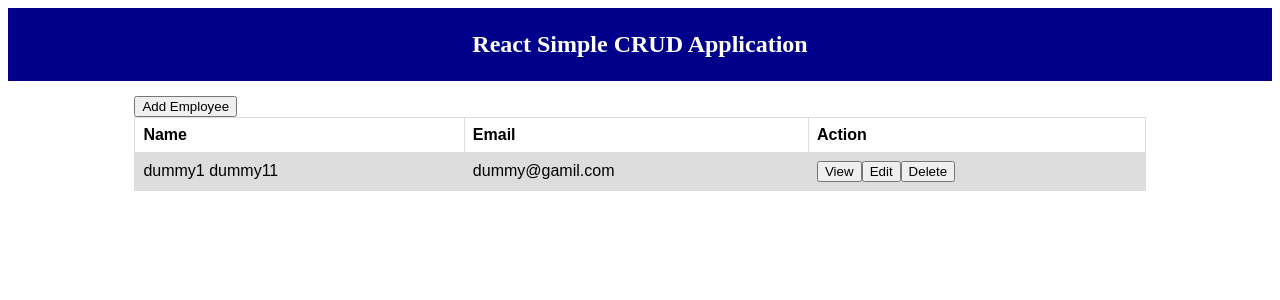
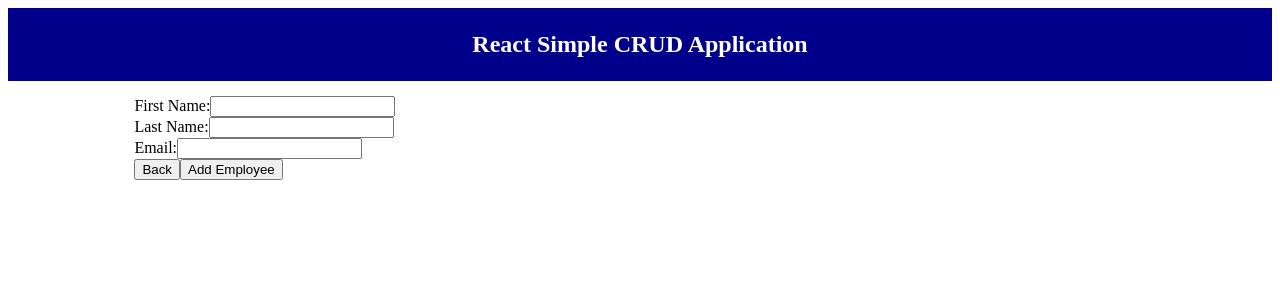
Before and after one commit to ruxsara/CRUD, a React (Vite) app: page / in a window 1280 px wide. Both pictures are taken after a click on the button "Add Employee". Shown: the top 300 px of the page. Built offline with nearby package versions, Linux system fonts and the light colour scheme.

Commit message:
Feat: created EmployeeForm.style.css

```diff
--- a/src/Components/AddEmployee.tsx
+++ b/src/Components/AddEmployee.tsx
@@ -1,5 +1,34 @@
-export const AddEmployee=()=>{
+type Props={
+
+    onBackBtnClick: ()=> void
+}
+
+
+export const AddEmployee=(props:Props)=>{
+    const {onBackBtnClick}=props;
     return (
-        <div></div>
+        <>
+        <form >
+            <div>
+            <label htmlFor=""> First Name:</label>
+            <input type="text" />
+            </div>
+
+            <div>
+            <label htmlFor=""> Last Name:</label>
+            <input type="text" />
+            </div>
+
+            <div>
+            <label htmlFor="">Email:</label>
+            <input type="text" />
+            </div>
+
+            <div>
+            <input type="button" value='Back' onClick={onBackBtnClick} />
+            <input type="submit" value="Add Employee" />
+            </div>
+        </form>
+        </>
     )
 }
--- a/src/Components/Employee.type.ts
+++ b/src/Components/Employee.type.ts
@@ -13,3 +13,7 @@
     email:"dummy@gamil.com",
 }
 ]
+
+export enum PageEnum{
+    list,add,
+}
--- a/src/Components/EmployeeList.tsx
+++ b/src/Components/EmployeeList.tsx
@@ -10,14 +10,18 @@ export const EmployeeList = (props:Props) => {
   return(
   <div>
     <table>
-      <tr>
+      <thead>
+        <tr>
         <th>Name</th>
         <th>Email</th>
         <th>Action</th>
       </tr>
+      </thead>
+      <tbody>
       {list.map((employee)=>{
         return (
-            <tr key={employee.id}>
+
+       <tr key={employee.id}>
         <td>{`${employee.firstName} ${employee.lastName} `}</td>
         <td>{employee.email}</td>
         <td>
@@ -29,8 +33,9 @@ export const EmployeeList = (props:Props) => {
             </div>
         </td>
       </tr>
+
         )
-      })}
+      })}</tbody>
 
 
 
--- a/src/Components/Home.tsx
+++ b/src/Components/Home.tsx
@@ -1,12 +1,22 @@
 import "./Home.style.css";
 import { useState } from "react";
-import { IEmployee, dummyEmployeeList } from "./Employee.type";
-import {EmployeeList} from "./EmployeeList";
+import { IEmployee, PageEnum, dummyEmployeeList } from "./Employee.type";
+import { EmployeeList } from "./EmployeeList";
+import { AddEmployee } from "./AddEmployee";
 const Home = () => {
   const [employeeList, setEmployeeList] = useState(
     dummyEmployeeList as IEmployee[]
   );
 
+  const [shownPage, setShownPage] = useState(PageEnum.list);
+
+  const onAddEmployeeClick=()=>{
+    setShownPage(PageEnum.add)
+  }
+
+  const showListPage=()=>{
+    setShownPage(PageEnum.list)
+  }
   return (
     <>
       <article className="article-header">
@@ -16,10 +26,16 @@ const Home = () => {
       </article>
 
       <section className="section-content">
-        <input type="button" value="Add Employee" />
-        <EmployeeList list={employeeList}/>
+        {shownPage === PageEnum.list && (
+          <>
+            <input type="button" value="Add Employee" onClick={onAddEmployeeClick} />
+            <EmployeeList list={employeeList} />
+          </>
+        )}
+        {shownPage===PageEnum.add && <AddEmployee onBackBtnClick={showListPage}/>}
+
       </section>
     </>
-  )
+  );
 };
 export default Home;
```
Also changed, not shown: src/Components/EMployeeForm.style.css (added).
